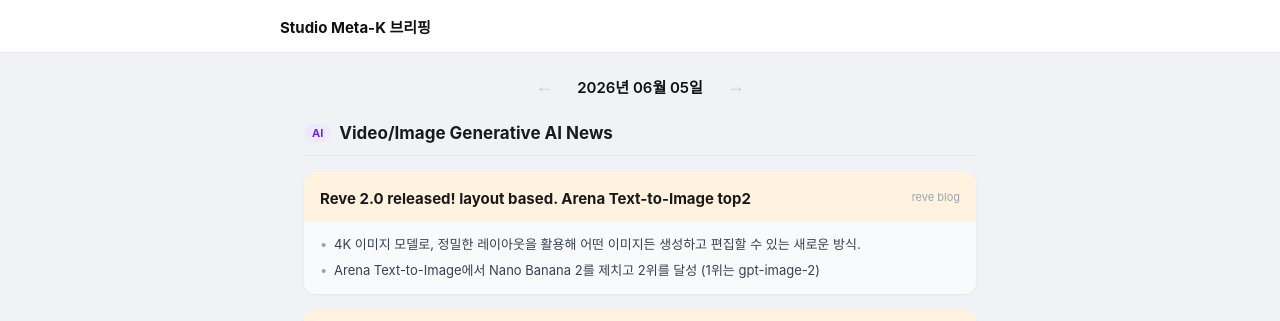
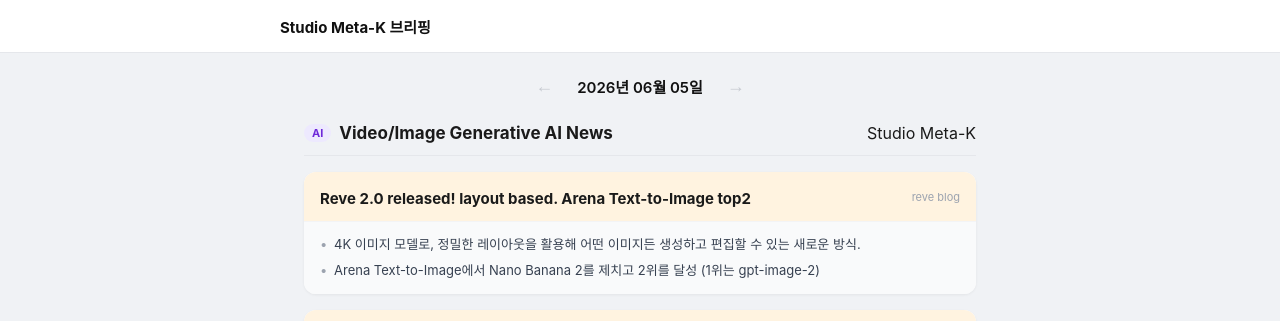
Before and after one commit to wonwizard/wonwizard.github.io, a Jekyll site: the page news/index.html, which Jekyll copies as it is, in a window 1280 px wide. Shown: the top 321 px of the page. Built offline with Jekyll 4.4.1, drawn with Linux system fonts in a browser that asks for light colours.

Commit message:
Add files via upload

```diff
--- a/news/index.html
+++ b/news/index.html
@@ -26,6 +26,7 @@
         <span id="section-badge" class="section-badge">AI</span>
         <span>Video/Image Generative AI News</span>
       </div>
+      <span class="section-brand">Studio Meta-K</span>
     </div>
 
     <div id="feed">
```
